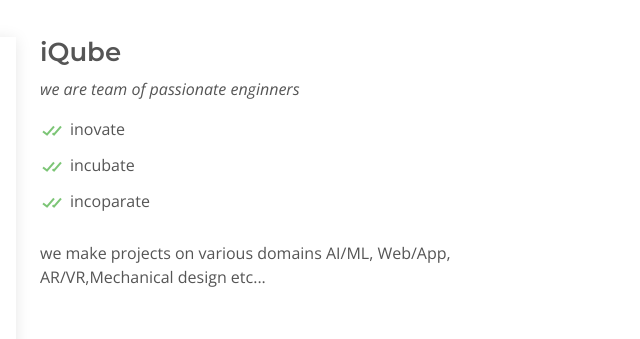
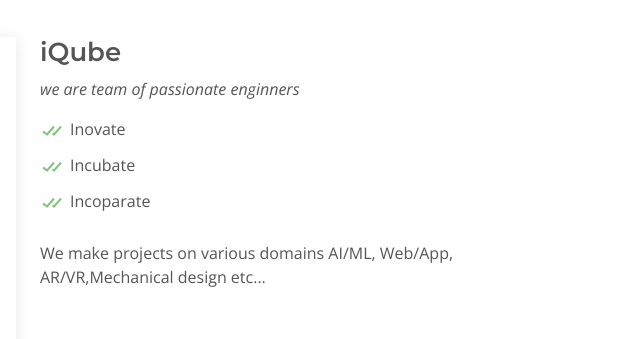
Before and after one commit to saifullah-N/web-dev_proj, a plain HTML site: page index.html in a window 1280 px wide. Shown: the part 1030-1369 px from the top of the page, 612-1252 px from the left. Drawn offline with nearby package versions, Linux system fonts and the light colour scheme.

Commit message:
Update index.html

```diff
--- a/index.html
+++ b/index.html
@@ -88,12 +88,12 @@
                 we are team of passionate enginners
               </p>
               <ul>
-                <li><i class="bx bx-check-double"></i>inovate</li>
-                <li><i class="bx bx-check-double"></i>incubate</li>
-                <li><i class="bx bx-check-double"></i>incoparate</li>
+                <li><i class="bx bx-check-double"></i>Inovate</li>
+                <li><i class="bx bx-check-double"></i>Incubate</li>
+                <li><i class="bx bx-check-double"></i>Incoparate</li>
               </ul>
               <p>
-                we make  projects on various domains
+                We make  projects on various domains
                 AI/ML, Web/App, AR/VR,Mechanical design etc...
               </p>
             </div>
```
